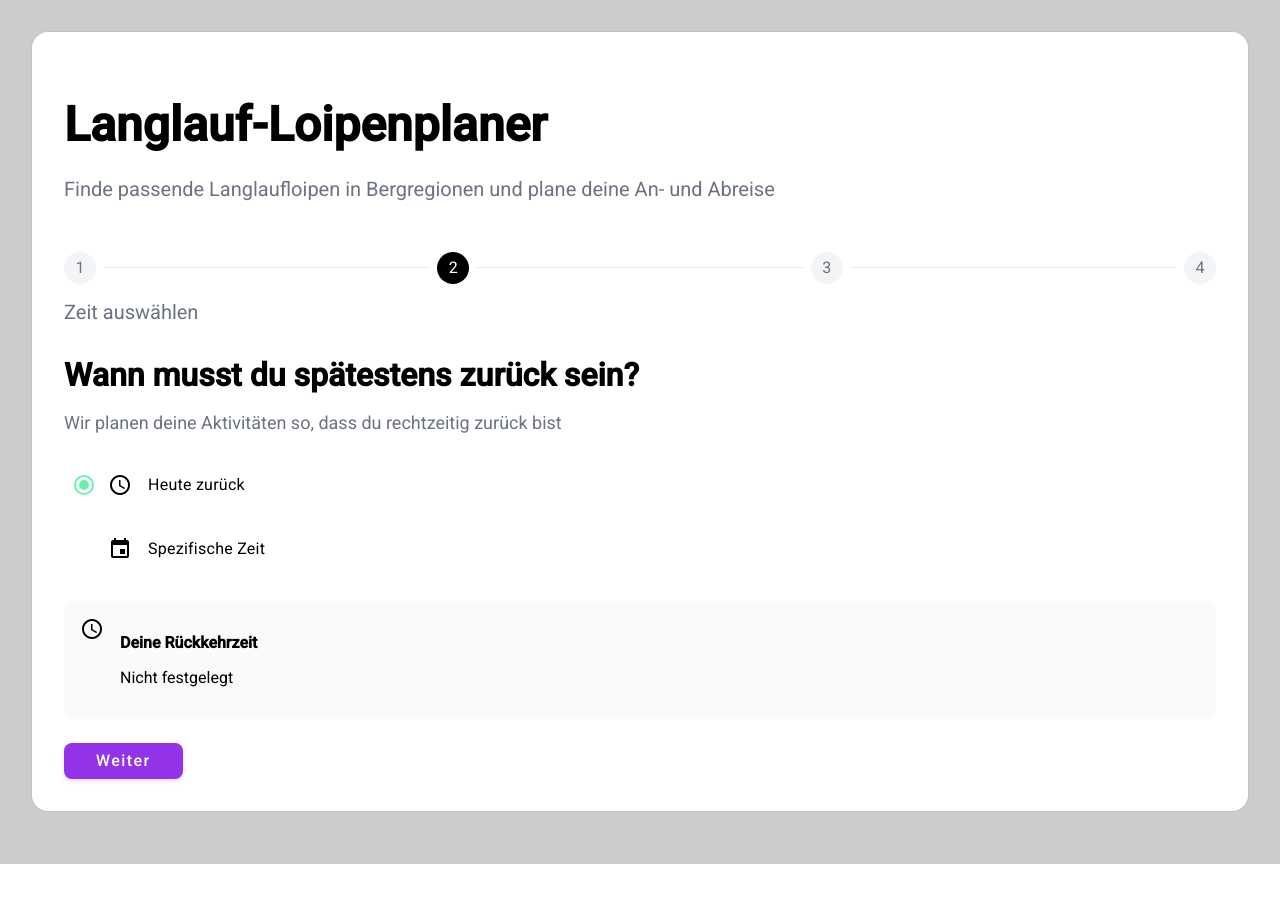
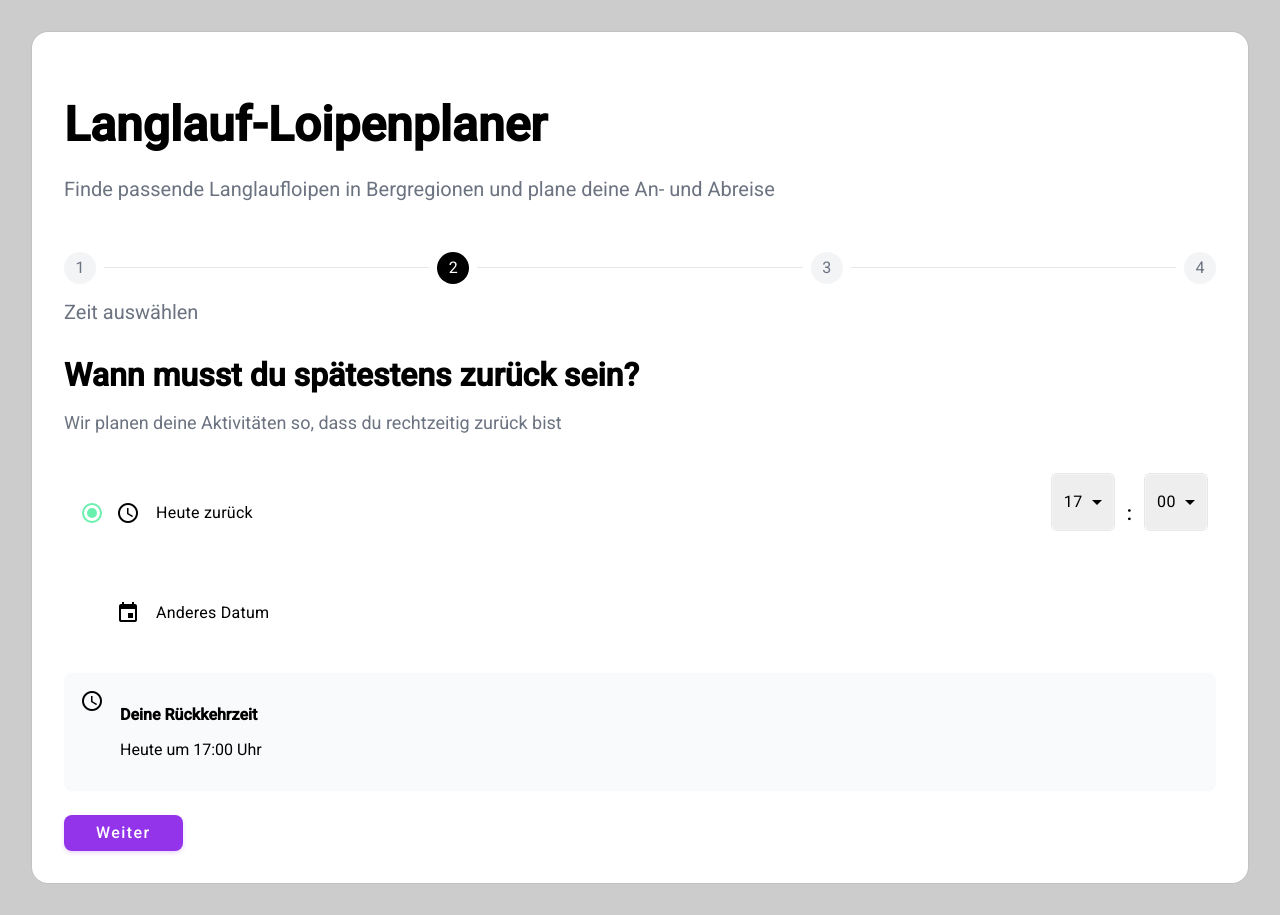
Before and after one commit to Marc-I/door-2-track-planner-frontend, an Angular app: page /time in a window 1280 px wide. Before the commit the page ends 864 px from the top, so only its background shows below. Built offline with nearby package versions, Linux system fonts and the light colour scheme.

Commit message:
design updates

```diff
--- a/src/app/app.component.scss
+++ b/src/app/app.component.scss
@@ -161,11 +161,11 @@ h1 {
     width: 100%;
 
     .mat-mdc-form-field-flex {
-      background-color: white;
+      background-color: #eee;
     }
 
     .mat-mdc-text-field-wrapper {
-      background-color: white;
+      background-color: #eee;
       border-radius: 0.375rem;
     }
   }
--- a/src/app/components/time-selector/time-selector.component.html
+++ b/src/app/components/time-selector/time-selector.component.html
@@ -3,31 +3,20 @@
   <p class="description">Wir planen deine Aktivitäten so, dass du rechtzeitig zurück bist</p>
 
   <div class="options">
-    <mat-radio-group [(ngModel)]="timeType"
-                     (ngModelChange)="handleTimeTypeChange($event)">
     <div class="option">
+      <mat-radio-group [(ngModel)]="returnType"
+                       (ngModelChange)="handleReturnTypeChange($event)">
+        <div class="option-row">
           <mat-radio-button value="today">
             <div class="option-content">
               <mat-icon>schedule</mat-icon>
-            Heute zurück
+              <span>Heute zurück</span>
             </div>
           </mat-radio-button>
-      </div>
 
-      <div class="option">
-        <mat-radio-button value="specific">
-          <div class="option-content">
-            <mat-icon>event</mat-icon>
-            Spezifische Zeit
-          </div>
-        </mat-radio-button>
-      </div>
-    </mat-radio-group>
-  </div>
-
-  <div *ngIf="timeType === 'specific'" class="time-picker">
+          <div *ngIf="returnType === 'today'" class="time-picker">
             <mat-form-field appearance="outline">
-      <mat-select [(ngModel)]="hours" (selectionChange)="handleHoursChange($event.value)">
+              <mat-select [(ngModel)]="hours" (selectionChange)="handleTimeChange()">
                 <mat-option *ngFor="let hour of hoursOptions" [value]="hour">
                   {{hour}}
                 </mat-option>
@@ -37,19 +26,60 @@
             <span class="time-separator">:</span>
 
             <mat-form-field appearance="outline">
-      <mat-select [(ngModel)]="minutes" (selectionChange)="handleMinutesChange($event.value)">
+              <mat-select [(ngModel)]="minutes" (selectionChange)="handleTimeChange()">
                 <mat-option *ngFor="let minute of minutesOptions" [value]="minute">
                   {{minute}}
                 </mat-option>
               </mat-select>
             </mat-form-field>
           </div>
+        </div>
+
+        <div class="option-row">
+          <mat-radio-button value="other">
+            <div class="option-content">
+              <mat-icon>event</mat-icon>
+              <span>Anderes Datum</span>
+            </div>
+          </mat-radio-button>
+
+          <div *ngIf="returnType === 'other'" class="date-time-picker">
+            <mat-form-field appearance="outline" class="date-field">
+              <input matInput [matDatepicker]="picker" [(ngModel)]="selectedDate" (dateChange)="handleDateChange()">
+              <mat-datepicker-toggle matIconSuffix [for]="picker"></mat-datepicker-toggle>
+              <mat-datepicker #picker></mat-datepicker>
+            </mat-form-field>
+
+            <div class="time-picker">
+              <mat-form-field appearance="outline">
+                <mat-select [(ngModel)]="hours" (selectionChange)="handleTimeChange()">
+                  <mat-option *ngFor="let hour of hoursOptions" [value]="hour">
+                    {{hour}}
+                  </mat-option>
+                </mat-select>
+              </mat-form-field>
+
+              <span class="time-separator">:</span>
+
+              <mat-form-field appearance="outline">
+                <mat-select [(ngModel)]="minutes" (selectionChange)="handleTimeChange()">
+                  <mat-option *ngFor="let minute of minutesOptions" [value]="minute">
+                    {{minute}}
+                  </mat-option>
+                </mat-select>
+              </mat-form-field>
+            </div>
+          </div>
+        </div>
+      </mat-radio-group>
+    </div>
+  </div>
 
   <div class="return-time">
     <mat-icon>schedule</mat-icon>
     <div class="return-time-content">
       <h3>Deine Rückkehrzeit</h3>
-      <p>{{returnTime ? 'Heute um ' + returnTime + ' Uhr' : 'Nicht festgelegt'}}</p>
+      <p>{{getReturnTimeDisplay()}}</p>
     </div>
   </div>
 </div>
--- a/src/app/components/time-selector/time-selector.component.scss
+++ b/src/app/components/time-selector/time-selector.component.scss
@@ -3,6 +3,7 @@
     font-size: 2rem;
     font-weight: 700;
     margin-bottom: 0.5rem;
+    color: #000;
   }
 
   .description {
@@ -14,9 +15,19 @@
   .options {
     margin-bottom: 2rem;
 
-    .option {
+    .option-row {
+      display: flex;
+      align-items: center;
+      justify-content: space-between;
       margin-bottom: 1.5rem;
+      padding: 0.5rem;
+      border-radius: 0.5rem;
 
+      &:hover {
+        background-color: #F9FAFB;
+      }
+
+      .mat-mdc-radio-button {
         .option-content {
           display: flex;
           align-items: center;
@@ -32,22 +43,32 @@
         }
       }
     }
+  }
 
   .time-picker {
     display: flex;
     align-items: center;
     gap: 0.5rem;
-    margin-bottom: 2rem;
 
     mat-form-field {
-      width: 5rem;
+      width: 4rem;
     }
 
     .time-separator {
-      font-size: 1.5rem;
+      font-size: 1.25rem;
       font-weight: 500;
       color: #000;
-      margin: 0 0.5rem;
+      margin: 0 0.25rem;
+    }
+  }
+
+  .date-time-picker {
+    display: flex;
+    align-items: center;
+    gap: 1rem;
+
+    .date-field {
+      width: 8rem;
     }
   }
 
@@ -71,6 +92,7 @@
         font-size: 1rem;
         font-weight: 600;
         margin-bottom: 0.25rem;
+        color: #000;
       }
 
       p {
@@ -78,20 +100,6 @@
         color: #000;
       }
     }
-
-    .mdc-notched-outline {
-      border: 1px solid;
-      border-radius: 4px; border-color: #000;
-    }
-  }
-
-  .weiter-button {
-    background: #9333EA;
-    color: white;
-    padding: 0.75rem 2rem;
-    border-radius: 0.5rem;
-    font-size: 1rem;
-    font-weight: 500;
   }
 }
 
@@ -110,16 +118,45 @@
 
   .mat-mdc-form-field {
     .mat-mdc-text-field-wrapper {
-      padding: 0;
-      background: white;
+      background-color: white;
+      border: 1px solid #E5E7EB;
+      padding: 0 !important;
     }
 
     .mat-mdc-form-field-flex {
       padding: 0 0.75rem;
+      min-height: 40px;
     }
 
-    .mat-mdc-select-value {
-      font-size: 1rem;
+    .mat-mdc-select-value,
+    .mat-mdc-select-arrow,
+    input.mat-mdc-input-element {
+      color: #000;
+    }
+
+    .mat-mdc-form-field-icon-suffix {
+      color: #000;
+    }
+
+    .mdc-line-ripple {
+      display: none;
+    }
+  }
+
+  .mat-calendar {
+    .mat-calendar-body-selected {
+      background-color: #000;
+      color: white;
+    }
+
+    .mat-calendar-body-today:not(.mat-calendar-body-selected) {
+      border-color: #000;
     }
   }
 }
+
+::ng-deep {
+  .mat-datepicker-toggle, .mat-mdc-form-field {
+    color: #000;
+  }
+}
--- a/src/app/components/time-selector/time-selector.component.ts
+++ b/src/app/components/time-selector/time-selector.component.ts
@@ -1,10 +1,14 @@
-import { Component, Input, Output, EventEmitter } from '@angular/core';
+import { Component } from '@angular/core';
 import { CommonModule } from '@angular/common';
 import { FormsModule } from '@angular/forms';
 import { MatRadioModule } from '@angular/material/radio';
 import { MatSelectModule } from '@angular/material/select';
 import { MatIconModule } from '@angular/material/icon';
-import { MatButtonModule } from '@angular/material/button';
+import { MatFormFieldModule } from '@angular/material/form-field';
+import { MatInputModule } from '@angular/material/input';
+import { MatDatepickerModule } from '@angular/material/datepicker';
+import { MatNativeDateModule } from '@angular/material/core';
+import { PlannerService } from '../../services/planner.service';
 
 @Component({
   selector: 'app-time-selector',
@@ -17,40 +21,57 @@ import { MatButtonModule } from '@angular/material/button';
     MatRadioModule,
     MatSelectModule,
     MatIconModule,
-    MatButtonModule
+    MatFormFieldModule,
+    MatInputModule,
+    MatDatepickerModule,
+    MatNativeDateModule
   ]
 })
 export class TimeSelectorComponent {
-  @Input() returnTime: string = '';
-  @Output() returnTimeChange = new EventEmitter<string>();
-
-  timeType: 'today' | 'specific' = 'today';
+  returnType: 'today' | 'other' = 'today';
+  selectedDate: Date | null = null;
   hours: string = '17';
   minutes: string = '00';
 
   hoursOptions = Array.from({length: 24}, (_, i) => i.toString().padStart(2, '0'));
   minutesOptions = ['00', '15', '30', '45'];
 
-  handleTimeTypeChange(type: 'today' | 'specific') {
-    this.timeType = type;
-    if (type === 'today') {
-      this.returnTime = '17:00';
-      this.returnTimeChange.emit(this.returnTime);
-    }
-  }
-
-  handleHoursChange(hours: string) {
-    this.hours = hours;
+  constructor(private plannerService: PlannerService) {
     this.updateReturnTime();
   }
 
-  handleMinutesChange(minutes: string) {
-    this.minutes = minutes;
+  handleReturnTypeChange(type: 'today' | 'other') {
+    this.returnType = type;
+    if (type === 'other' && !this.selectedDate) {
+      this.selectedDate = new Date();
+    }
+    this.updateReturnTime();
+  }
+
+  handleDateChange() {
+    this.updateReturnTime();
+  }
+
+  handleTimeChange() {
     this.updateReturnTime();
   }
 
   private updateReturnTime() {
-    this.returnTime = `${this.hours}:${this.minutes}`;
-    this.returnTimeChange.emit(this.returnTime);
+    const time = `${this.hours}:${this.minutes}`;
+    if (this.returnType === 'today') {
+      this.plannerService.setReturnTime(time);
+    } else if (this.selectedDate) {
+      const date = this.selectedDate.toLocaleDateString('de-DE');
+      this.plannerService.setReturnTime(`${date} ${time}`);
+    }
+  }
+
+  getReturnTimeDisplay(): string {
+    if (this.returnType === 'today') {
+      return `Heute um ${this.hours}:${this.minutes} Uhr`;
+    } else if (this.selectedDate) {
+      return `Am ${this.selectedDate.toLocaleDateString('de-DE')} um ${this.hours}:${this.minutes} Uhr`;
+    }
+    return 'Nicht festgelegt';
   }
 }
```
Lines whose indentation alone changed are shown as unchanged.
